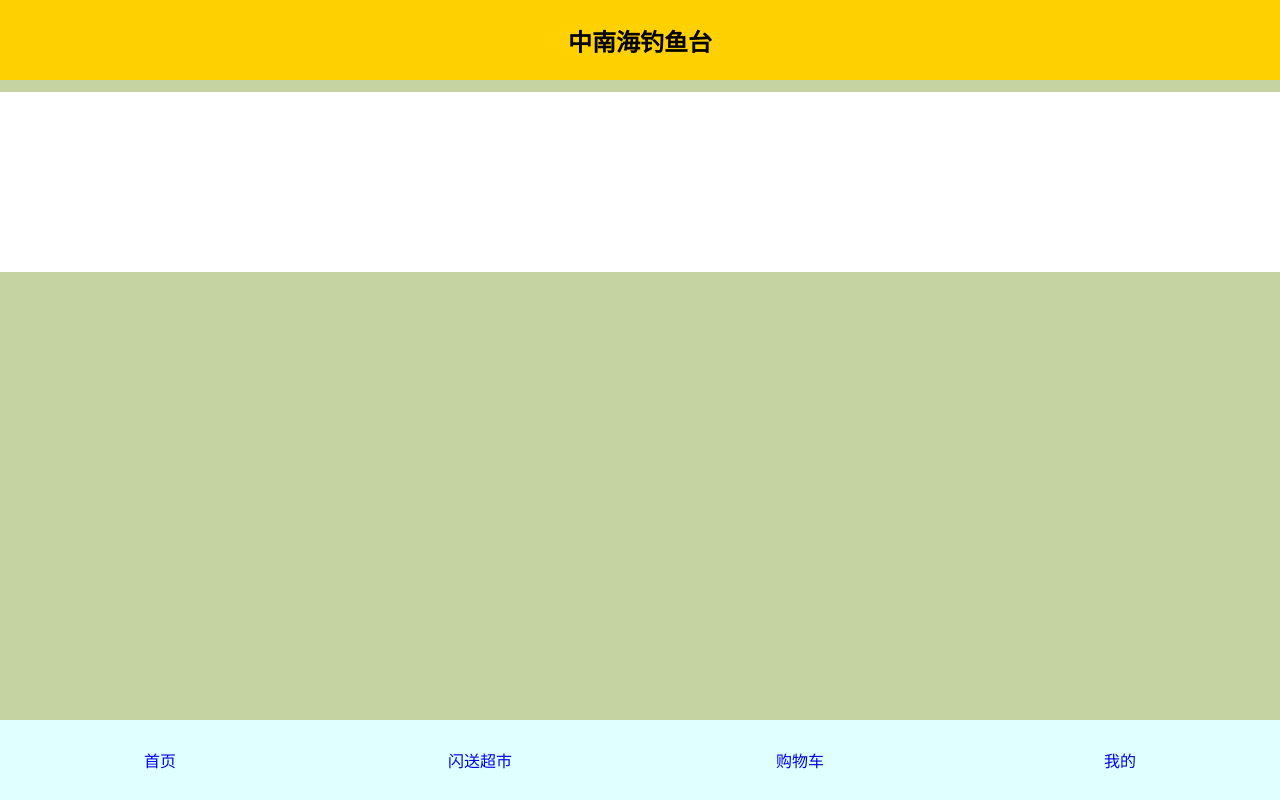
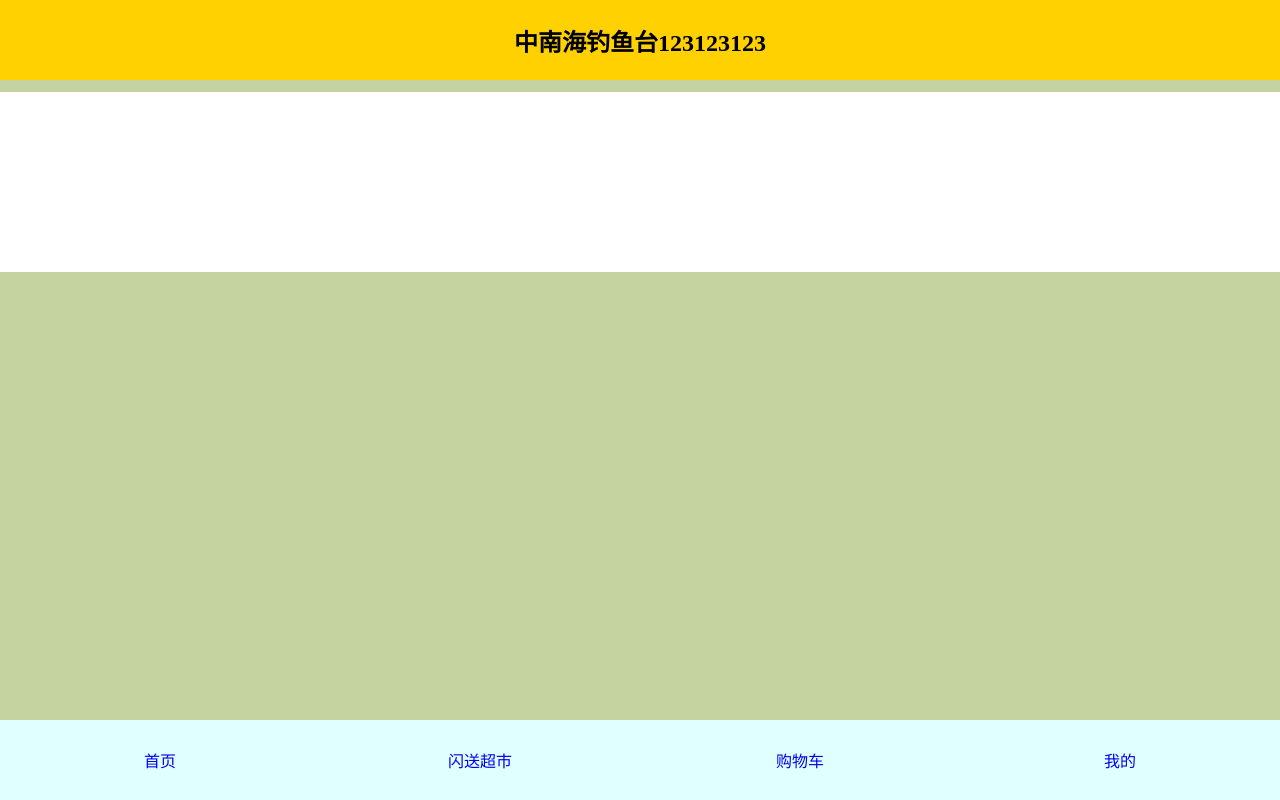
Before and after one commit to 123xuedeng/angular-aixianfeng, a plain HTML site: page index.html in a window 1280 px wide. Drawn offline with Linux system fonts and the light colour scheme; no server answers.

Commit message:
'第二次提交'

```diff
--- a/index.html
+++ b/index.html
@@ -10,7 +10,7 @@
 </head>
 <body>
 	<div id="wrap">
-		<div id="head"><h2>中南海钓鱼台</h2></div>
+		<div id="head"><h2>中南海钓鱼台123123123</h2></div>
 		<div id="main">
 		<!--首页开始-->
 			<div id="index">
```
